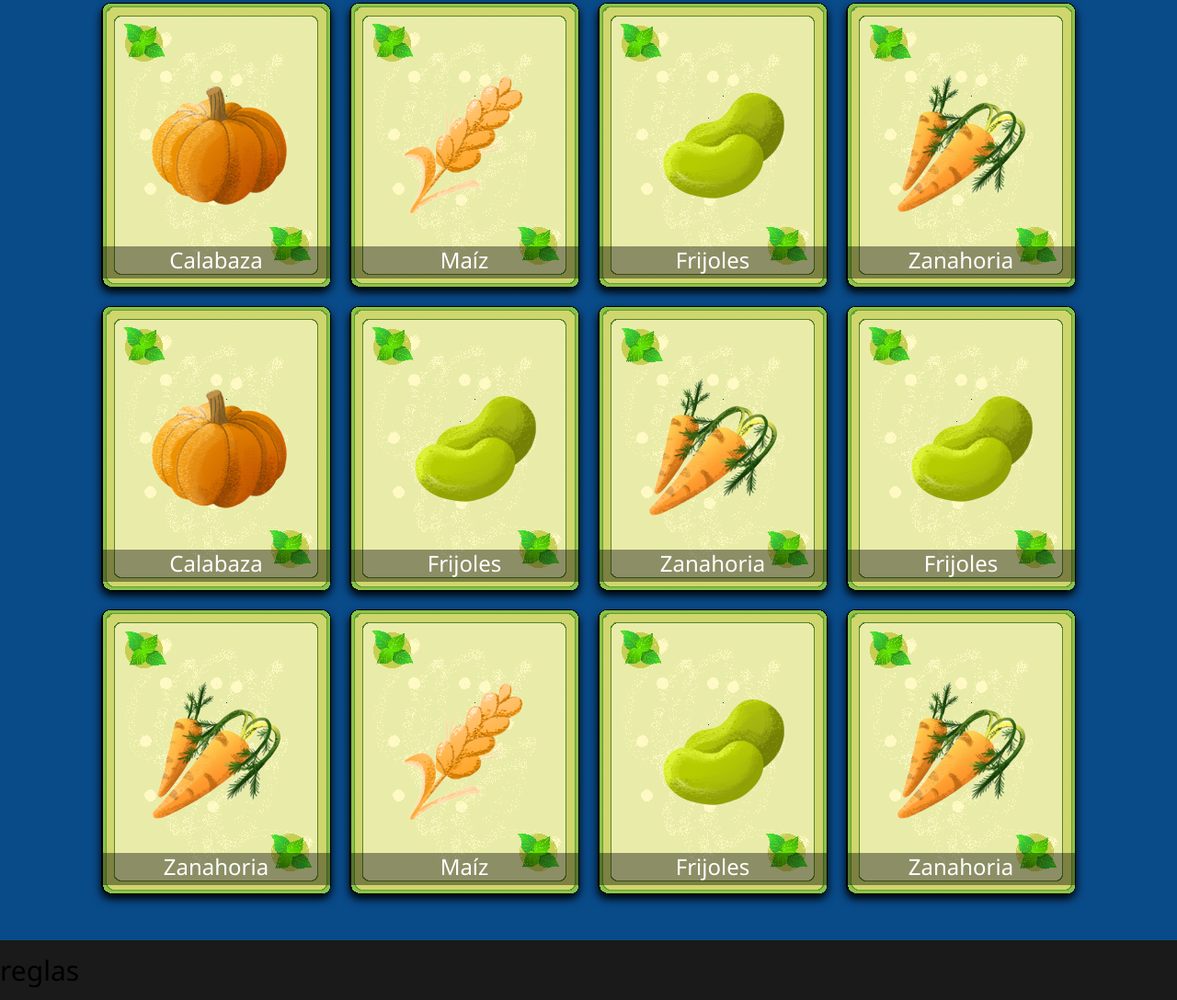
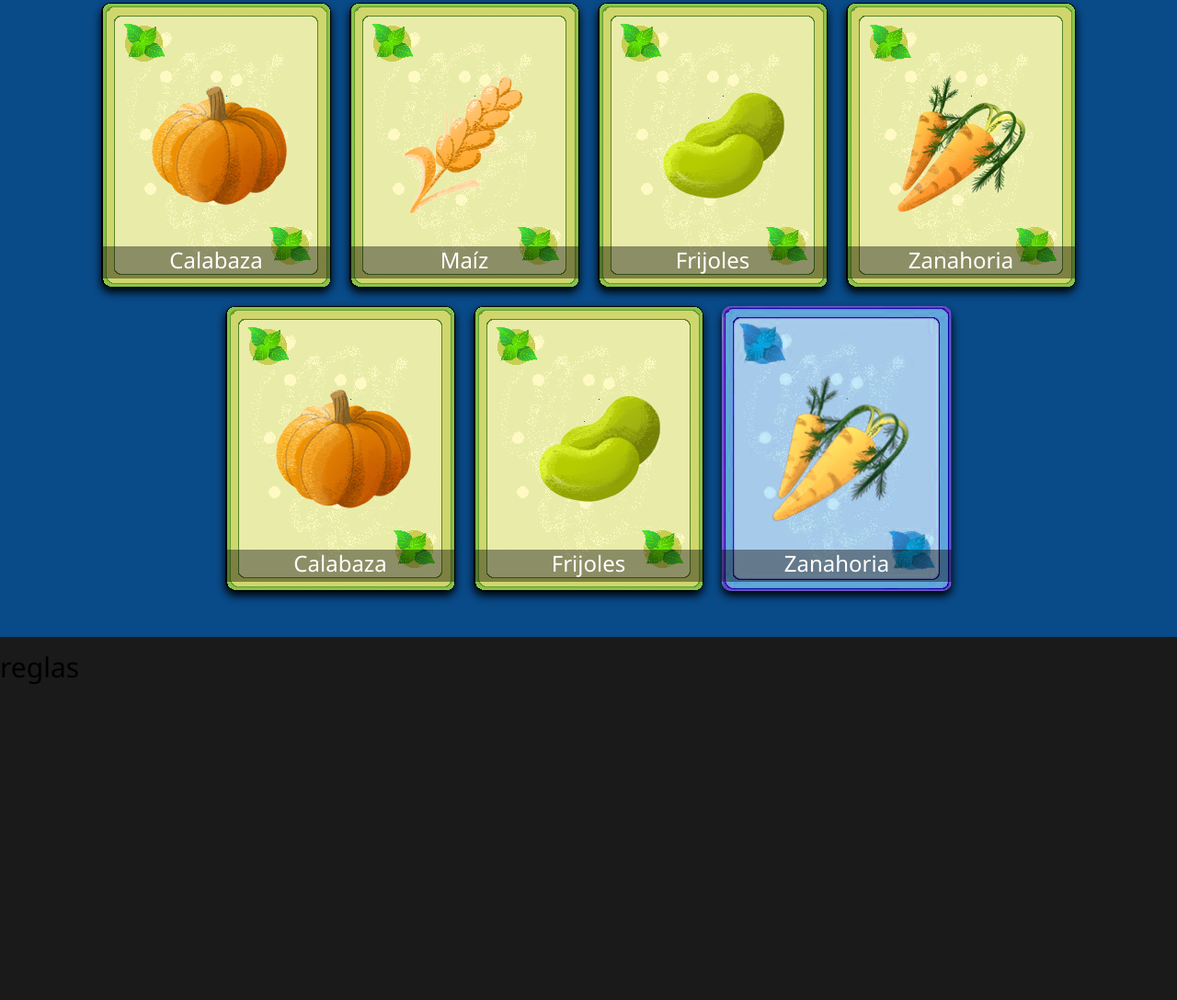
Before and after one commit to A01750817/Proyecto-Web-Vercrops, a website: page Frontend/html_principal/indexP.html in a window 1280 px wide. Shown: the part 1418-2506 px from the top of the page at 92% size. After the commit the page ends 2176 px from the top, so only its background shows below. Drawn offline with nearby package versions, Linux system fonts and the light colour scheme; a web font is replaced by a local one.

Commit message:
cambios2

```diff
--- a/Backend/app/index.js
+++ b/Backend/app/index.js
@@ -49,6 +49,7 @@ app.get('/app', (req, res) => {
     res.sendFile(indexPath);
 });
 
+app.use(express.static(path.join(__dirname, 'Frontend', 'el_html_extras'))); // Servir archivos estáticos desde la carpeta 'el_html_extras'
 // Rutas para API
 app.post('/api/login', login); // Ruta para la autenticación de usuario (login)
 app.post('/api/register', register); // Ruta para el registro de nuevo usuario
--- a/Frontend/html_principal/indexP.html
+++ b/Frontend/html_principal/indexP.html
@@ -40,7 +40,7 @@
                 <a href="#aprendiendo" class="nav-link color-header">Aprende</a>
                 <!--<a href="LogIn.html" class="nav-link color-header">Iniciar</a>
                 <a href="SignUp.html" class="nav-link color-header">Registrar</a>-->
-                <a href="../el_html_extras/INDEX_charts.html" class="nav-link color-header invisible">Dashboard</a>
+                <a href="../app" class="nav-link color-header invisible">Dashboard</a>
             </nav>
         </header>
 
@@ -177,73 +177,18 @@
                     </div>
                     <div class="face back">
                         <h3>Frijoles</h3>
-                        <p>Esta carta representa frijoles</p>
+                        <p>Los frijoles desempeñan un papel crucial en la agricultura sostenible debido a su habilidad para fijar nitrógeno en el suelo, mejorando así la fertilidad del mismo.</p>
                     </div>
                 </div>
 
                 <div class="card">
                     <div class="face front">
-                        <img src="carrot.png" alt="">
+                        <img src="carta--azul-zanahoria-Photoroom-recortado.png" alt="">
                         <h3>Zanahoria</h3>
                     </div>
                     <div class="face back">
                         <h3>Zanahoria</h3>
-                        <p>Esta carta representa zanahoria</p>
-                    </div>
-                </div>
-
-                <div class="card">
-                    <div class="face front">
-                        <img src="beans.png" alt="">
-                        <h3>Frijoles</h3>
-                    </div>
-                    <div class="face back">
-                        <h3>Frijoles</h3>
-                        <p>Esta carta representa frijoles</p>
-                    </div>
-                </div>
-
-                <div class="card">
-                    <div class="face front">
-                        <img src="carrot.png" alt="">
-                        <h3>Zanahoria</h3>
-                    </div>
-                    <div class="face back">
-                        <h3>Zanahoria</h3>
-                        <p>Esta carta representa zanahoria</p>
-                    </div>
-                </div>
-
-                <div class="card">
-                    <div class="face front">
-                        <img src="maiz.png" alt="">
-                        <h3>Maíz</h3>
-                    </div>
-                    <div class="face back">
-                        <h3>Maíz</h3>
-                        <p>Esta carta representa maíz</p>
-                    </div>
-                </div>
-
-                <div class="card">
-                    <div class="face front">
-                        <img src="beans.png" alt="">
-                        <h3>Frijoles</h3>
-                    </div>
-                    <div class="face back">
-                        <h3>Frijoles</h3>
-                        <p>Esta carta representa frijoles</p>
-                    </div>
-                </div>
-
-                <div class="card">
-                    <div class="face front">
-                        <img src="carrot.png" alt="">
-                        <h3>Zanahoria</h3>
-                    </div>
-                    <div class="face back">
-                        <h3>Zanahoria</h3>
-                        <p>Esta carta representa zanahoria</p>
+                        <p>Durante la Segunda Guerra Mundial, el gobierno británico propagó el mito de que comer zanahorias mejoraba la visión nocturna, como parte de una campaña de desinformación para encubrir el uso de tecnología de radar.</p>
                     </div>
                 </div>
             </div>
```
Also changed, not shown: Frontend/el_html_extras/INDEX_charts.html (+1 -1 lines).
